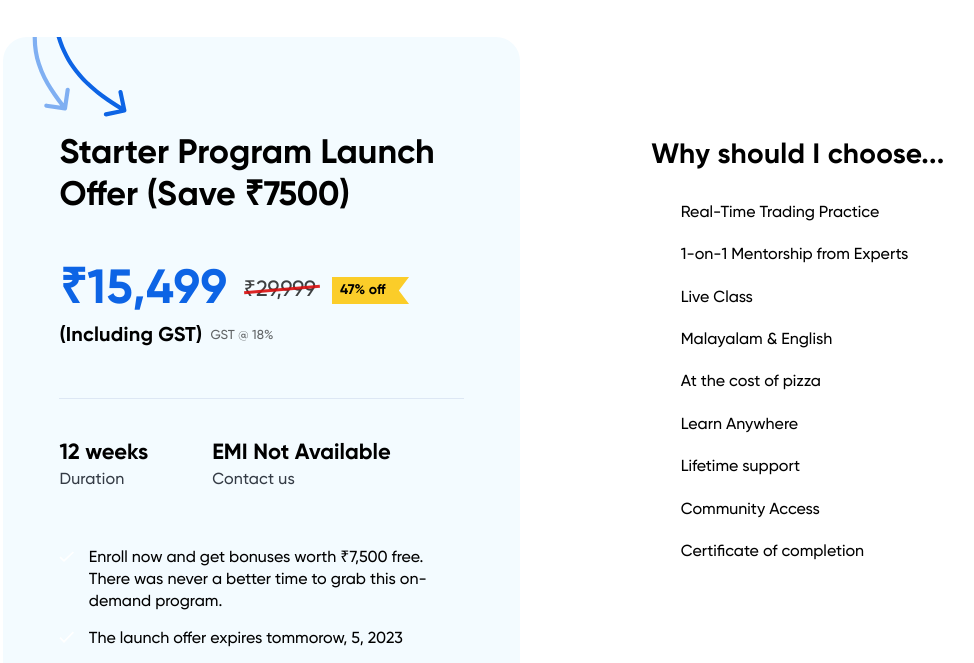
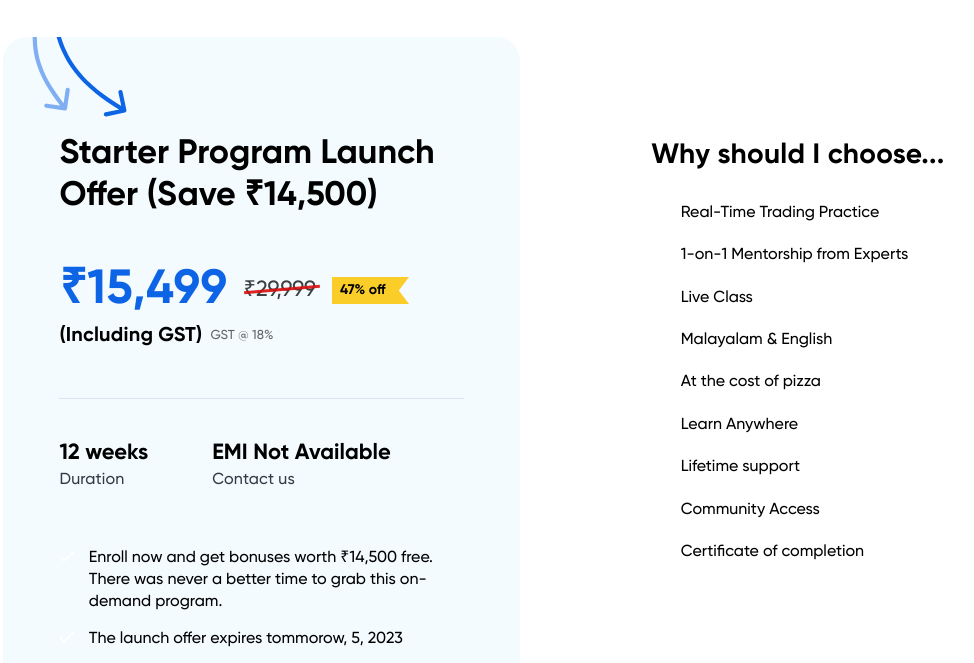
Before and after one commit to emanuelchristo/finquest, a Next.js app: page /course/forex in a window 1280 px wide. Shown: the part 5360-6023 px from the top of the page, without its empty margins (166-1140 px from the left). Built offline with nearby package versions, Linux system fonts and the light colour scheme.

Commit message:
forex date update

```diff
--- a/components/Course/data/CoursePageData.js
+++ b/components/Course/data/CoursePageData.js
@@ -176,9 +176,9 @@ const CoursePageData = {
     emiavailable: false,
     message: "I would like to join the 'forex trading' plan",
     curriculumbuiltbythebest: {
-      title: "Starter Program Launch Offer (Save ₹7500)",
+      title: "Starter Program Launch Offer (Save ₹14,500)",
       point:
-        "Enroll now and get bonuses worth ₹7,500 free. There was never a better time to grab this on-demand program.",
+        "Enroll now and get bonuses worth ₹14,500 free. There was never a better time to grab this on-demand program.",
     },
     curriculum: {
       title: "Forex Trading",
--- a/components/UpcomingEvents.js
+++ b/components/UpcomingEvents.js
@@ -13,21 +13,21 @@ const UpcomingEvents = () => {
 
     {
       imageUrl: "/images/Q&A.png",
-      date: " 21 JANUARY",
+      date: "17 MARCH",
       from: "08:30 PM",
       to: "9:30 PM",
       title: "Q&A With Noel & Afsal",
     },
     {
       imageUrl: "/images/Office-Hours.png",
-      date: "28 JANUARY",
+      date: "24 MARCH",
       from: "08:30 PM",
       to: "9:30 PM",
       title: "Office Hours With Noel",
     },
     {
       imageUrl: "/images/Q&A.png",
-      date: " 4 FEBRUARY",
+      date: "31 MARCH",
       from: "08:30 PM",
       to: "9:30 PM",
       title: "Q&A With Noel & Afsal",
```
